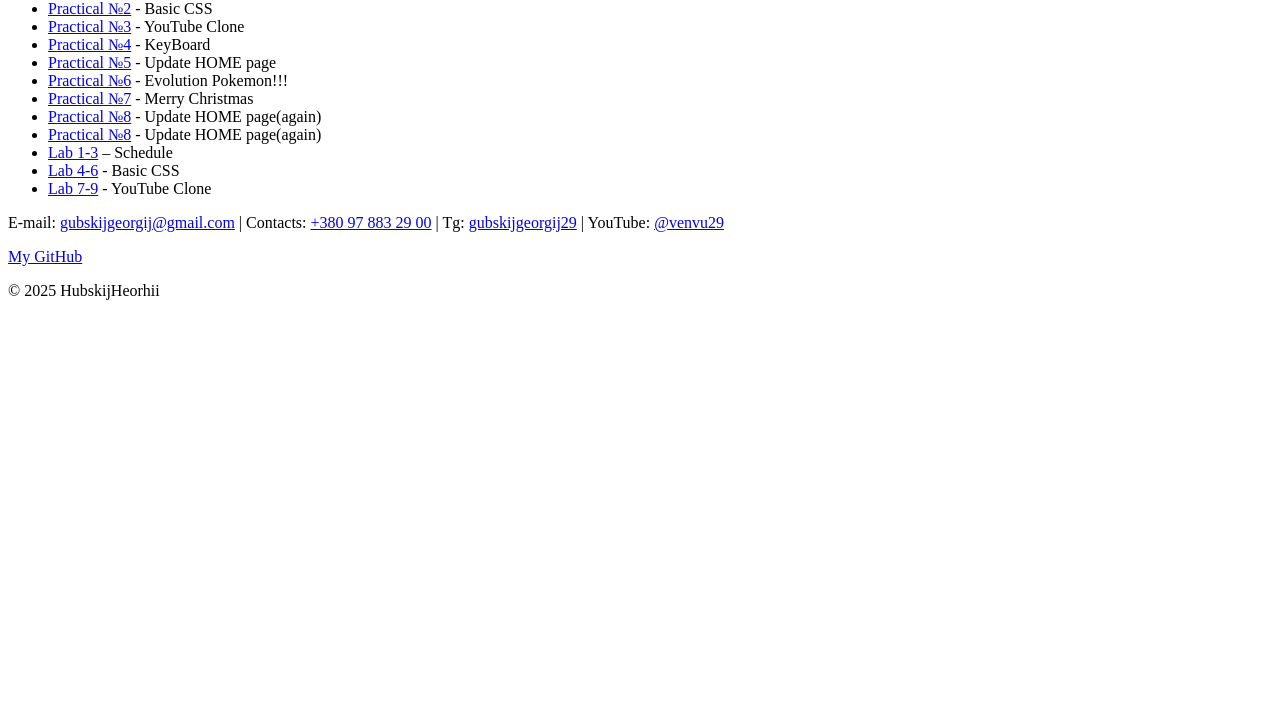
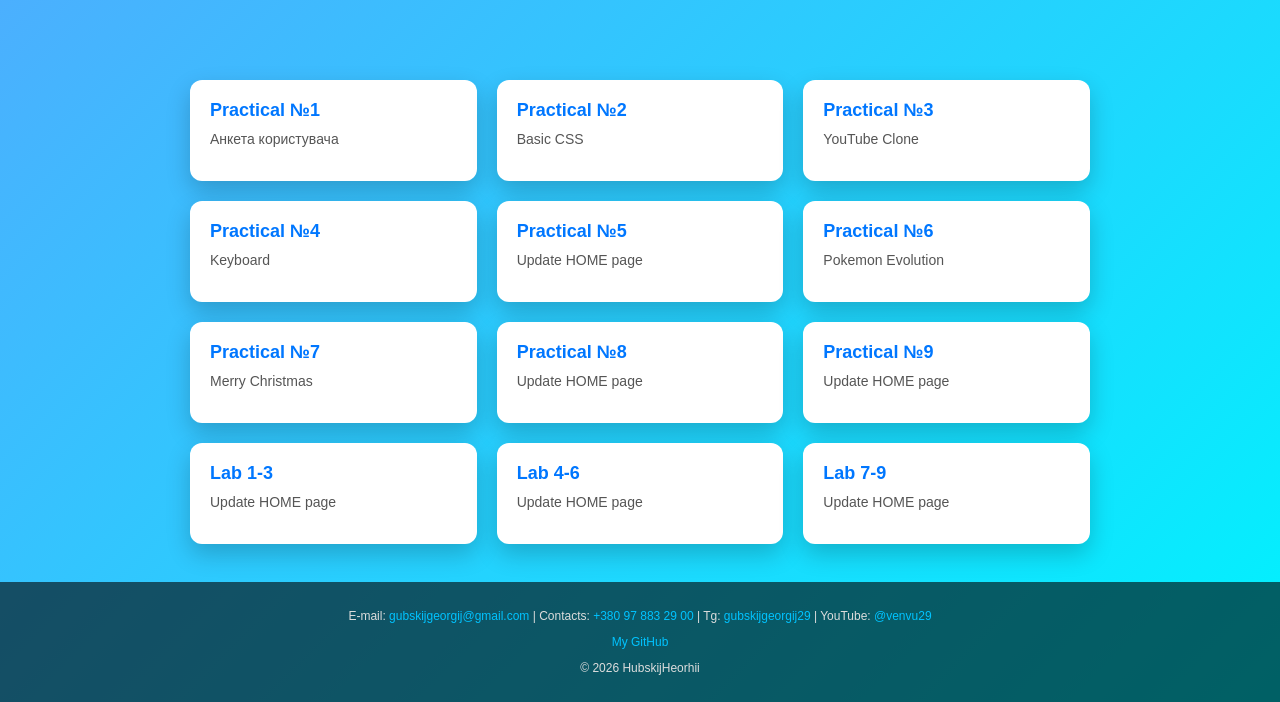
Before and after one commit to HubskiyHeorhii/WEB2_HubskiyHeorhii_TCR21, a plain HTML site: page Head Page/index.html in a window 1280 px wide. Shown: the part 98-800 px from the top of the page. Drawn offline with Linux system fonts and the light colour scheme.

Commit message:
pract1 and add home page

```diff
--- a/Head Page/index.html
+++ b/Head Page/index.html
@@ -11,29 +11,76 @@
         <h1>Personal Web-Site Hubskij Heorhii</h1>
     </header>
 
-    <main>
-            <main>
-        <ul>
-            <li><a href="Pract1/index.html">Practical №1</a> – Schedule</li>
-            <li><a href="Pract2/index.html">Practical №2</a> - Basic CSS</li>
-            <li><a href="Pract3/index.html">Practical №3</a> - YouTube Clone</li>
-            <li><a href="Pract4/index.html">Practical №4</a> - KeyBoard</li>
-            <li><a href="Pract5/index.html">Practical №5</a> - Update HOME page</li>
-            <li><a href="Pract6/index.html">Practical №6</a> - Evolution Pokemon!!!</li>
-            <li><a href="Pract7/index.html">Practical №7</a> - Merry Christmas</li>
-            <li><a href="Pract8/index.html">Practical №8</a> - Update HOME page(again)</li>
-            <li><a href="Pract9/index.html">Practical №8</a> - Update HOME page(again)</li>
+<main>
+    <div class="cards">
 
-            <li><a href="Lab1_3/index.html">Lab 1-3</a> – Schedule</li>
-            <li><a href="Lab4_6/index.html">Lab 4-6</a> - Basic CSS</li>
-            <li><a href="Lab7_9/index.html">Lab 7-9</a> - YouTube Clone</li>
-        </ul>
-    </main>
+        <div class="card">
+            <a href="../Pract1/index.html">Practical №1</a>
+            <p>Анкета користувача</p>
+        </div>
+
+        <div class="card">
+            <a href="../Pract2/index.html">Practical №2</a>
+            <p>Basic CSS</p>
+        </div>
+
+        <div class="card">
+            <a href="Pract3/index.html">Practical №3</a>
+            <p>YouTube Clone</p>
+        </div>
+
+        <div class="card">
+            <a href="Pract4/index.html">Practical №4</a>
+            <p>Keyboard</p>
+        </div>
+
+        <div class="card">
+            <a href="Pract5/index.html">Practical №5</a>
+            <p>Update HOME page</p>
+        </div>
+
+        <div class="card">
+            <a href="Pract6/index.html">Practical №6</a>
+            <p>Pokemon Evolution</p>
+        </div>
+
+        <div class="card">
+            <a href="Pract7/index.html">Practical №7</a>
+            <p>Merry Christmas</p>
+        </div>
+
+        <div class="card">
+            <a href="Pract8/index.html">Practical №8</a>
+            <p>Update HOME page</p>
+        </div>
+
+        <div class="card">
+            <a href="Pract9/index.html">Practical №9</a>
+            <p>Update HOME page</p>
+        </div>
+
+        <div class="card">
+            <a href="Lab1_3/index.html">Lab 1-3</a>
+            <p>Update HOME page</p>
+        </div>
+
+        <div class="card">
+            <a href="Lab4_6/index.html">Lab 4-6</a>
+            <p>Update HOME page</p>
+        </div>
+
+        <div class="card">
+            <a href="Lab7_9/index.html">Lab 7-9</a>
+            <p>Update HOME page</p>
+        </div>
+
+    </div>
+</main>
 
     <footer>
         <p>E-mail: <a href="mailto:gubskijgeorgij@gmail.com">gubskijgeorgij@gmail.com</a> | Contacts: <a href="tel:+380978832900">+380 97 883 29 00</a> | Tg: <a href="https://web.telegram.org/k/#@gubskijgeorgij29" target="_blank">gubskijgeorgij29</a> | YouTube: <a href="https://www.youtube.com/@venvu29" target="_blank">@venvu29</a></p>
         <p><a href="https://github.com/HubskiyHeorhii" target="_blank">My GitHub</a></p>
-        <p>© 2025 HubskijHeorhii</p>
+        <p>© 2026 HubskijHeorhii</p>
     </footer>
 </body>
 </html>
--- a/Head Page/style.css
+++ b/Head Page/style.css
@@ -0,0 +1,78 @@
+body {
+    font-family: Arial, sans-serif;
+    background: linear-gradient(135deg, #4facfe, #00f2fe);
+    margin: 0;
+    min-height: 100vh;
+    display: flex;
+    flex-direction: column;
+}
+
+/* HEADER */
+header {
+    text-align: center;
+    padding: 30px 0;
+    color: white;
+}
+
+/* MAIN */
+main {
+    flex: 1;
+    display: flex;
+    justify-content: center;
+    align-items: center;
+    padding: 20px;
+}
+
+/* GRID З КАРТКАМИ */
+.cards {
+    display: grid;
+    grid-template-columns: repeat(auto-fill, minmax(220px, 1fr));
+    gap: 20px;
+    width: 100%;
+    max-width: 900px;
+}
+
+/* КАРТКА */
+.card {
+    background: white;
+    border-radius: 12px;
+    padding: 20px;
+    box-shadow: 0 10px 25px rgba(0,0,0,0.2);
+    transition: 0.3s;
+}
+
+.card:hover {
+    transform: translateY(-5px);
+    box-shadow: 0 15px 35px rgba(0,0,0,0.3);
+}
+
+.card a {
+    text-decoration: none;
+    color: #0077ff;
+    font-weight: bold;
+    font-size: 18px;
+}
+
+.card p {
+    margin-top: 10px;
+    font-size: 14px;
+    color: #555;
+}
+
+/* FOOTER */
+footer {
+    background: rgba(0, 0, 0, 0.6);
+    color: #ddd;
+    text-align: center;
+    padding: 15px;
+    font-size: 12px;
+}
+
+footer a {
+    color: #00c3ff;
+    text-decoration: none;
+}
+
+footer a:hover {
+    text-decoration: underline;
+}
```
Also changed, not shown: Pract1/index.html (+4 -0 lines), Pract1/pract1.js (+0 -27 lines), Pract1/style.css (+21 -0 lines).
